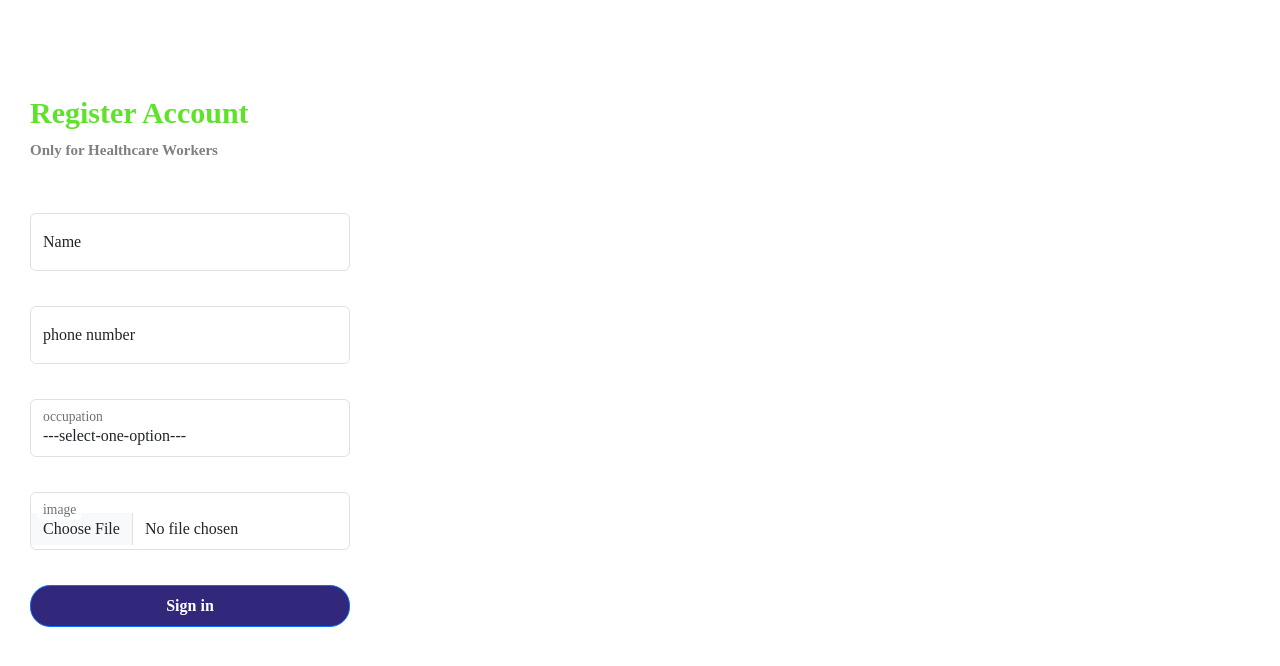
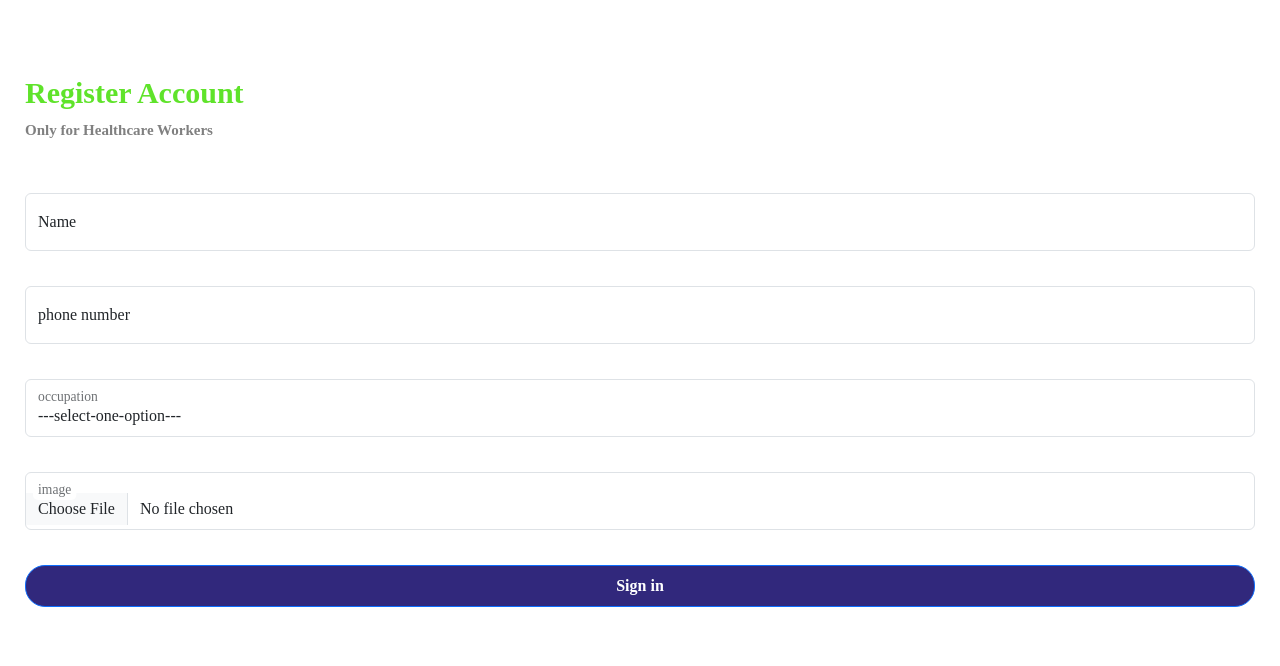
Before and after one commit to hars-shit/Instant-Rescue, a React (Vite) app: page /SignUp in a window 1280 px wide. Shown: the top 666 px of the page. Built offline with nearby package versions, Linux system fonts and the light colour scheme; no server answers.

Commit message:
tweenthyfifth commit

```diff
--- a/src/MainPages/Jsx/Footer.jsx
+++ b/src/MainPages/Jsx/Footer.jsx
@@ -9,7 +9,7 @@ const Footer=()=>{
 
         <div className="b-example-divider"></div>
   <footer className="py-3 my-4">
-    <ul className="nav justify-content-center border-bottom pb-3 mb-3">
+    <ul className="nav justify-content-center border-bottom pb-3 mb-3" style={{paddingRight:'23px'}}>
       {/* <li className="nav-item"><Link to="/" className="nav-link px-2 text-body-secondary">Home</Link></li> */}
       <li className="nav-item"><Link to="/SignUp" className="nav-link px-2 text-body-secondary footer-link">SignUp </Link></li>
       <li className="nav-item"><Link to="/APIs" className="nav-link px-2 text-body-secondary footer-link">APIs</Link></li>
--- a/src/MainPages/Styles/Staff.css
+++ b/src/MainPages/Styles/Staff.css
@@ -4,7 +4,7 @@
     margin-top:8px;
     /* border: 2px solid; */
     padding: 10px 10px;
-    width: 22rem;
+    width: 23rem;
     gap: 17px;
     justify-content: center;
     align-items: center;
--- a/src/SignUp/SignUp.css
+++ b/src/SignUp/SignUp.css
@@ -1,28 +1,27 @@
 .signUp-container{
-    padding: 0px 0px;
+    padding: 70px 20px;
+
 }
 .form-container{
     display: flex;
     flex-direction: column;
 
     gap: 35px;
-    height: 96vh;
-    width: 54vh;
-    padding: 90px 25px;
+
 }
 #option-choice{
     color: rgb(226, 207, 207);
 }
 .form-floating{
     display: flex;
-    width: 40vh;
+
     /* justify-content: center; */
     align-items: center;
     gap: 40px;
 }
 .form-floating svg{
     font-size: 25px;
-    margin-bottom: 7px;
+
 }
 
 .signUp-heading{
```
